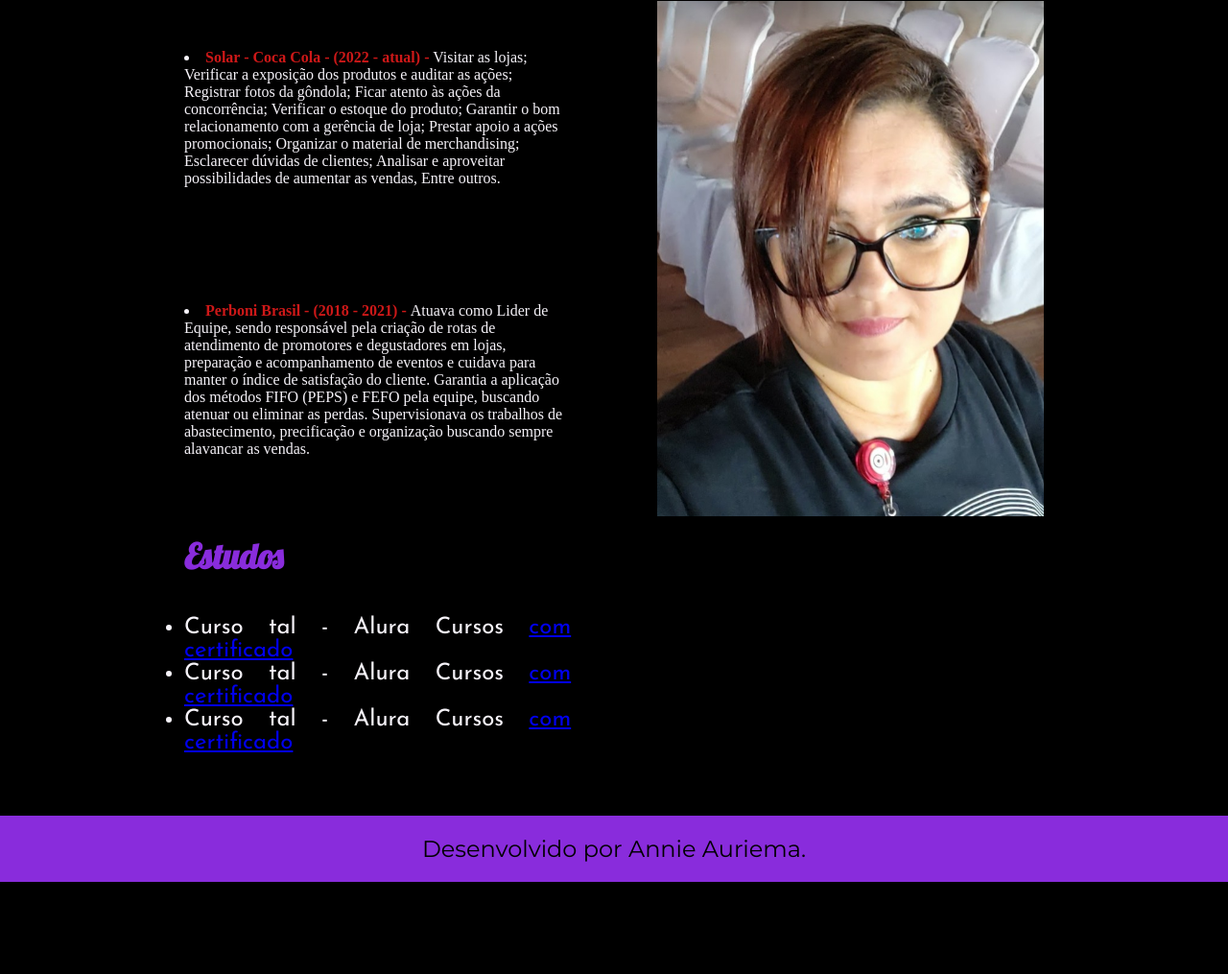
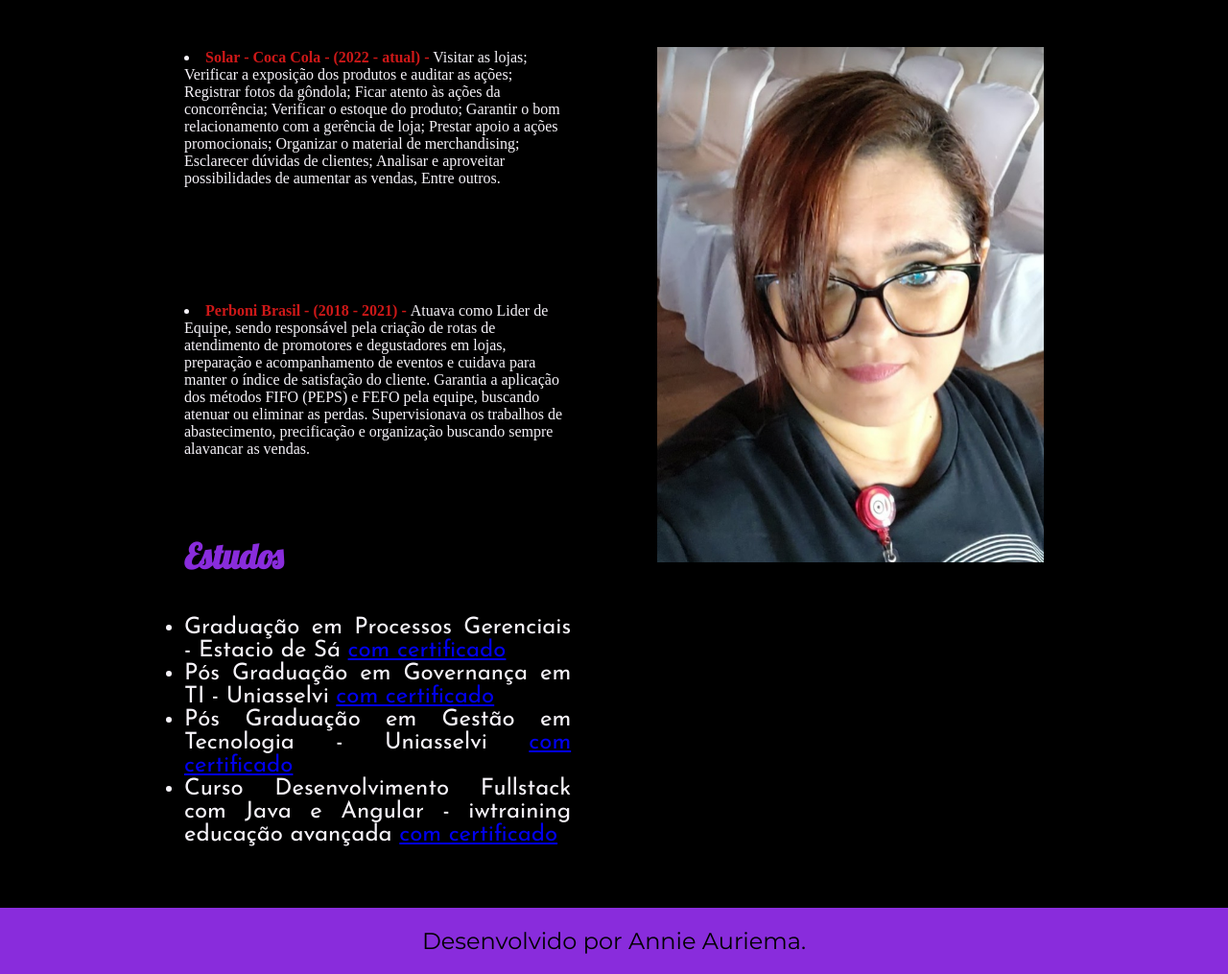
Before and after one commit to AnnieAuriema/Portifolio, a plain HTML site: page curriculo.html in a window 1280 px wide. Shown: the part 366-1381 px from the top of the page at 96% size. Before the commit the page ends 1285 px from the top, so only its background shows below. Drawn offline with Linux system fonts and the light colour scheme; files that its build step writes are made by us from their sources; files whose address does not match are found by name; a web font is replaced by a local one.

Commit message:
alterei os cursos.

```diff
--- a/curriculo.html
+++ b/curriculo.html
@@ -30,9 +30,10 @@
             <h2 class="apresentacao__conteudo__titulo">Estudos</h2>
             <div class="apresentacao__conteudo__texto">
             <ul class="apresentacao__conteudo__texto">
-                <li>Curso tal - Alura Cursos <a href="linkdocertificado">com certificado</a> </li>
-                <li>Curso tal - Alura Cursos <a href="linkdocertificado">com certificado</a></li>
-                <li>Curso tal - Alura Cursos <a href="linkdocertificado">com certificado</a></li>
+                <li>Graduação em Processos Gerenciais - Estacio de Sá <a href="linkdocertificado">com certificado</a></li>
+                <li>Pós Graduação em Governança em TI - Uniasselvi <a href="linkdocertificado">com certificado</a></li>
+                <li>Pós Graduação em Gestão em Tecnologia - Uniasselvi <a href="linkdocertificado">com certificado</a></li>
+                <li>Curso Desenvolvimento Fullstack com Java e Angular - iwtraining educação avançada <a href="linkdocertificado">com certificado</a> </li>
             </ul>
             </div>
         </section>
```
